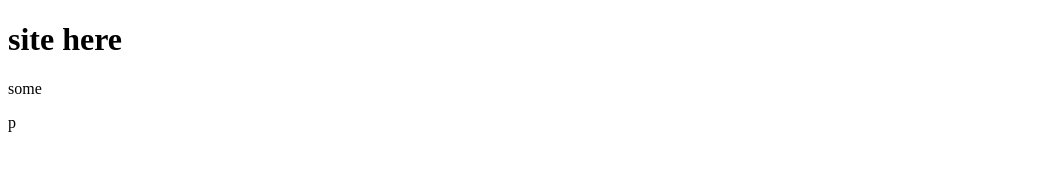
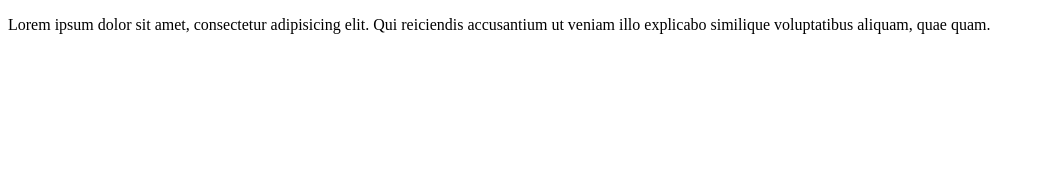
Before and after one commit to vvasya679/site, a plain HTML site: page index.html in a window 1280 px wide. Shown: the whole page, without its empty margins (0-1041 px from the left). Drawn offline with Linux system fonts and the light colour scheme.

Commit message:
third commit

```diff
--- a/index.html
+++ b/index.html
@@ -6,8 +6,6 @@
 	<link rel="stylesheet" href="css/style.css">
 </head>
 <body>
-	<h1>site here</h1>
-	<p>some</p>
-	<p>p</p>
+	<p>Lorem ipsum dolor sit amet, consectetur adipisicing elit. Qui reiciendis accusantium ut veniam illo explicabo similique voluptatibus aliquam, quae quam.</p>
 </body>
 </html>
```
